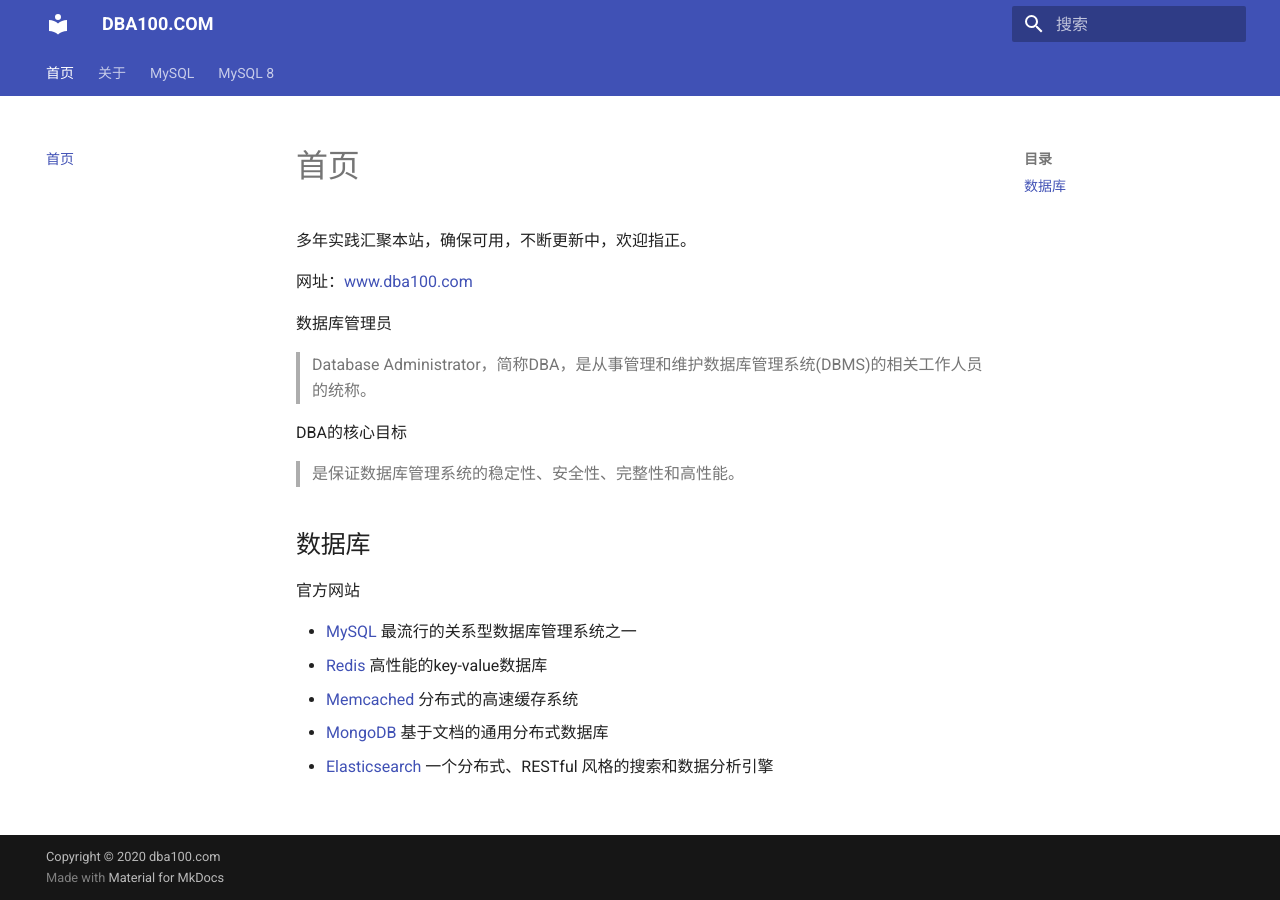
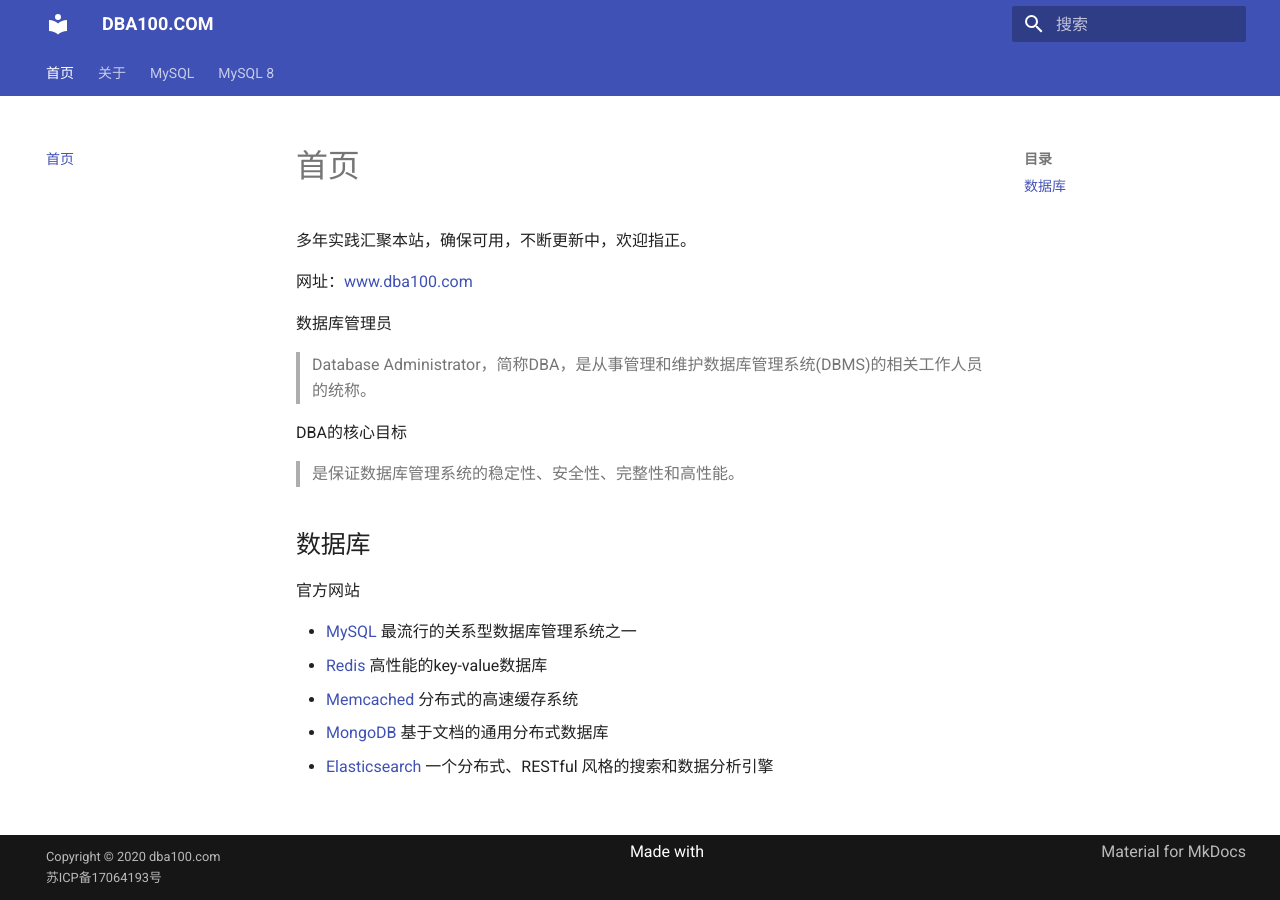
Before and after one commit to duliang123/dba100, an MkDocs documentation site: the page built from docs/index.md, in a window 1280 px wide. Built offline with MkDocs 1.6.1 and Material for MkDocs 9.7.7, drawn with Linux system fonts in a browser that asks for light colours.

Commit message:
Update mkdocs.yml

```diff
--- a/mkdocs.yml
+++ b/mkdocs.yml
@@ -5,7 +5,7 @@ site_author: 'duliang'
 site_url: 'http://www.dba100.com'
 
 # Copyright
-copyright: 'Copyright &copy; 2020 dba100.com'
+copyright: 'Copyright &copy; 2020 dba100.com <a href="http://beian.miit.gov.cn" target="_balank" style="display:block; text-decoration:none">苏ICP备17064193号</a></div>'
 
 # Configuration
 theme:
```
